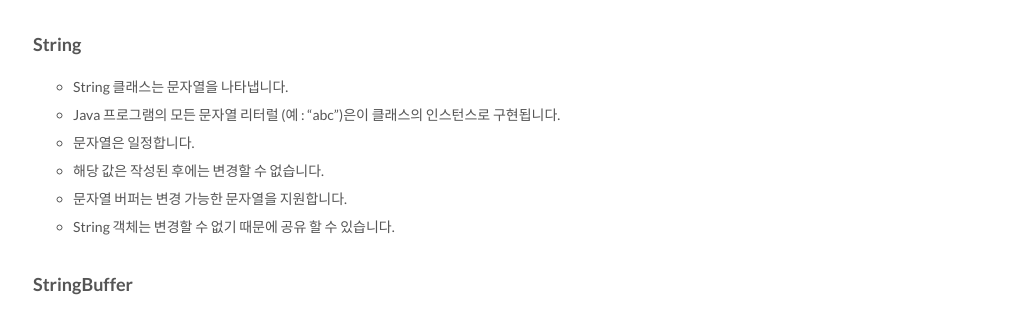
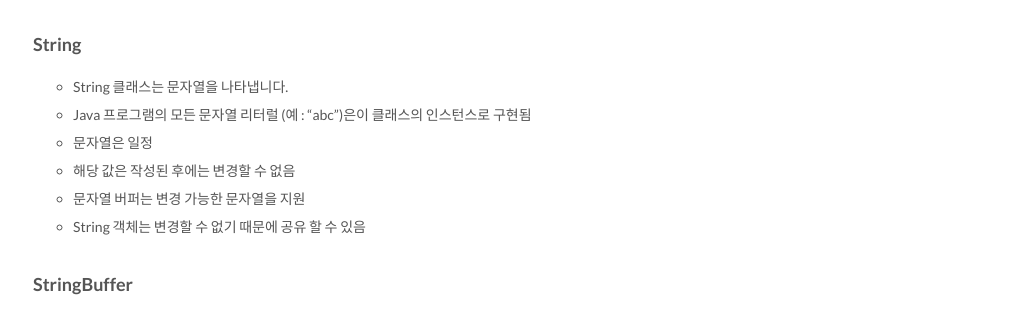
Before and after one commit to csj4032/csj4032.github.io, a Jekyll site: the page built from _posts/2018-02-19-Java_Developer_Interview.md, in a window 1280 px wide and 1400 px high, scrolled down 18265 px. Shown: the part 154-472 px from the top of the window, without its empty margins (257-1280 px from the left). Built offline with Jekyll 4.4.1, drawn with Linux system fonts in a browser that asks for light colours; comment, search, counter and statistics services are not loaded.

Commit message:
불필요한 부분 삭제

```diff
--- a/_posts/2018-02-19-Java_Developer_Interview.md
+++ b/_posts/2018-02-19-Java_Developer_Interview.md
@@ -250,7 +250,6 @@ public class PrivateMatter {
 * Bootstrap class loader
   * 핵심 Java SE 및 JDK 모듈을 정의합니다.
 
-
 ![클래스 로드 단계](https://d2.naver.com/content/images/2015/06/helloworld-1230-3.png)
 
 * 로드(Loading)
@@ -469,11 +468,11 @@ public class PrivateMatter {
 
 ### String
 * String 클래스는 문자열을 나타냅니다.
-* Java 프로그램의 모든 문자열 리터럴 (예 : "abc")은이 클래스의 인스턴스로 구현됩니다.
-* 문자열은 일정합니다.
-* 해당 값은 작성된 후에는 변경할 수 없습니다.
-* 문자열 버퍼는 변경 가능한 문자열을 지원합니다.
-* String 객체는 변경할 수 없기 때문에 공유 할 수 있습니다.
+* Java 프로그램의 모든 문자열 리터럴 (예 : "abc")은이 클래스의 인스턴스로 구현됨
+* 문자열은 일정
+* 해당 값은 작성된 후에는 변경할 수 없음
+* 문자열 버퍼는 변경 가능한 문자열을 지원
+* String 객체는 변경할 수 없기 때문에 공유 할 수 있음
 
 ### StringBuffer
 * thread로부터 안전하고 변경 가능한 일련의 문자. 문자열 버퍼는 String과 비슷하지만 수정할 수 있습니다.
```
